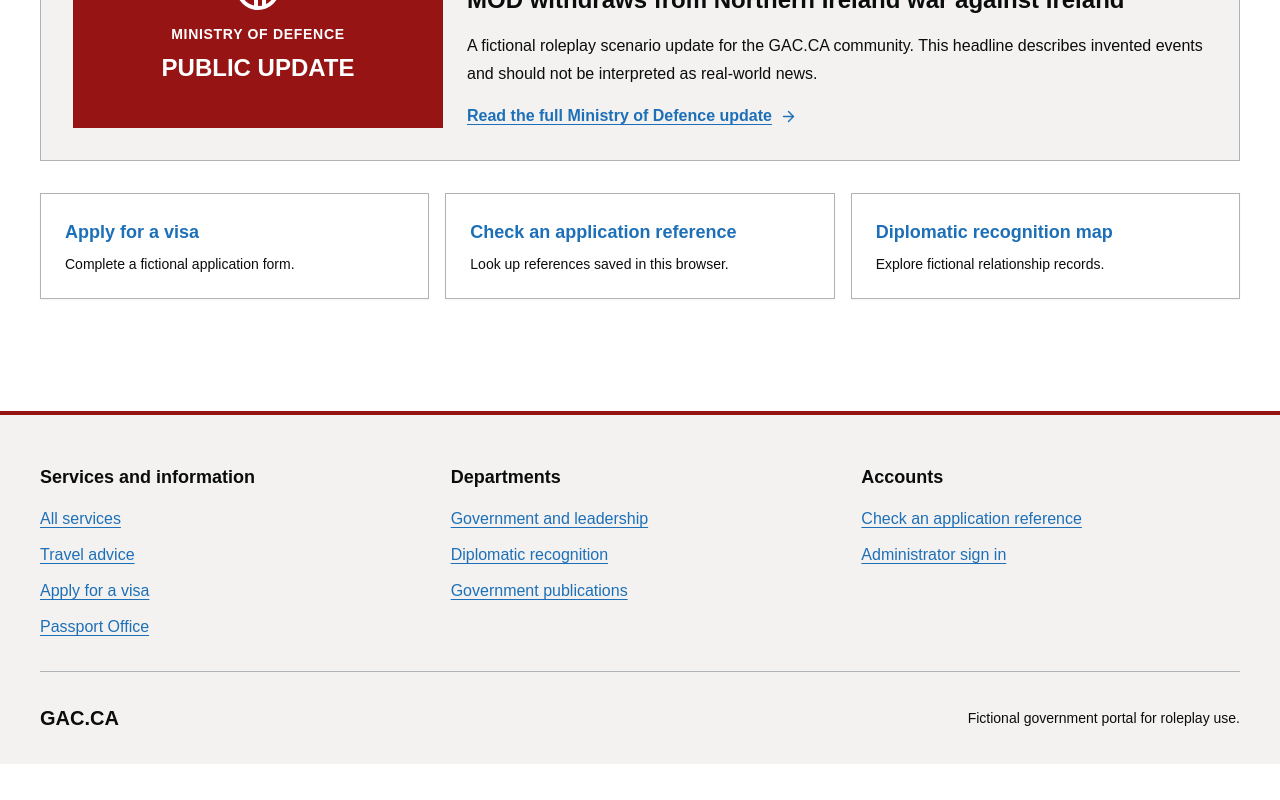
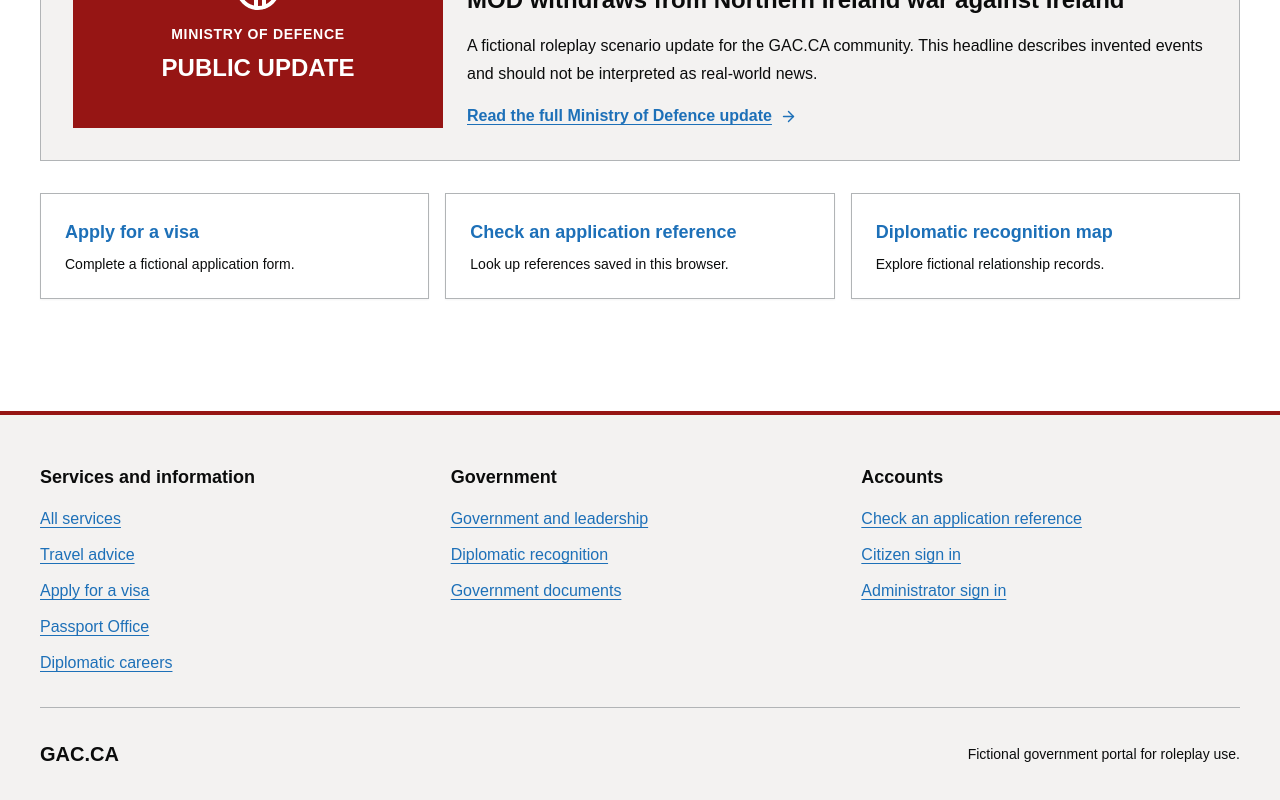
Before and after one commit to carrington-rblx/GAC.CA, a Next.js app: page / in a window 1280 px wide. Shown: the part 1353-2153 px from the top of the page. Before the commit the page ends 2117 px from the top, so only its background shows below. Built offline with nearby package versions, Linux system fonts and the light colour scheme.

Commit message:
Refresh footer navigation while retaining the requested footer notice

```diff
--- a/components/Footer.tsx
+++ b/components/Footer.tsx
@@ -1,3 +1,3 @@
 import Link from "next/link";
-const groups=[{title:"Services and information",links:[["All services","/services"],["Travel advice","/travel-advice"],["Apply for a visa","/apply-visa"],["Passport Office","/passport-office"]]},{title:"Departments",links:[["Government and leadership","/services"],["Diplomatic recognition","/diplomatic-recognition"],["Government publications","/publications"]]},{title:"Accounts",links:[["Check an application reference","/check-reference"],["Administrator sign in","/admin"]]}];
+const groups=[{title:"Services and information",links:[["All services","/services"],["Travel advice","/travel-advice"],["Apply for a visa","/apply-visa"],["Passport Office","/passport-office"],["Diplomatic careers","/diplomatic-careers"]]},{title:"Government",links:[["Government and leadership","/government-leadership"],["Diplomatic recognition","/diplomatic-recognition"],["Government documents","/publications"]]},{title:"Accounts",links:[["Check an application reference","/check-reference"],["Citizen sign in","/citizen-account"],["Administrator sign in","/admin"]]}];
 export default function Footer(){return <footer className="mt-16 border-t-4 border-[#961514] bg-[#F3F2F1] px-4 pb-8 pt-12 sm:px-8"><div className="mx-auto max-w-[1200px]"><div className="grid grid-cols-1 gap-8 md:grid-cols-3">{groups.map(g=><section key={g.title}><h2 className="mb-4 text-lg font-bold">{g.title}</h2><ul className="space-y-3">{g.links.map(([label,href])=><li key={label}><Link href={href}>{label}</Link></li>)}</ul></section>)}</div><div className="my-8 border-t border-[#B1B4B6]"/><div className="flex flex-col justify-between gap-3 sm:flex-row sm:items-center"><Link href="/" className="text-xl font-black text-[#0B0C0C] no-underline">GAC.CA</Link><p className="text-sm">Fictional government portal for roleplay use.</p></div></div></footer>}
```
